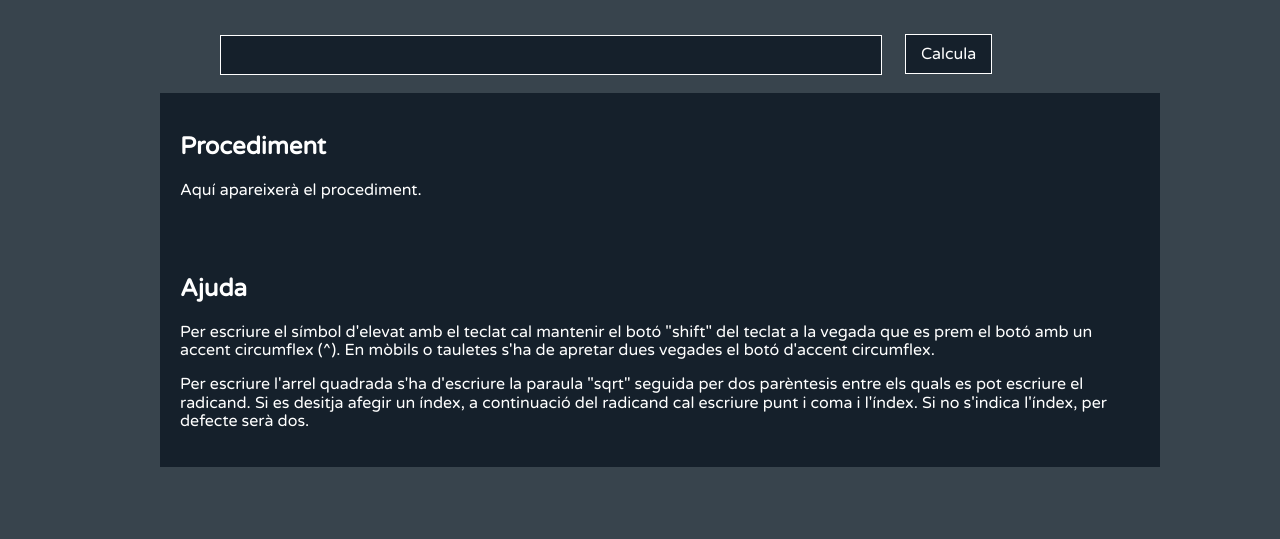
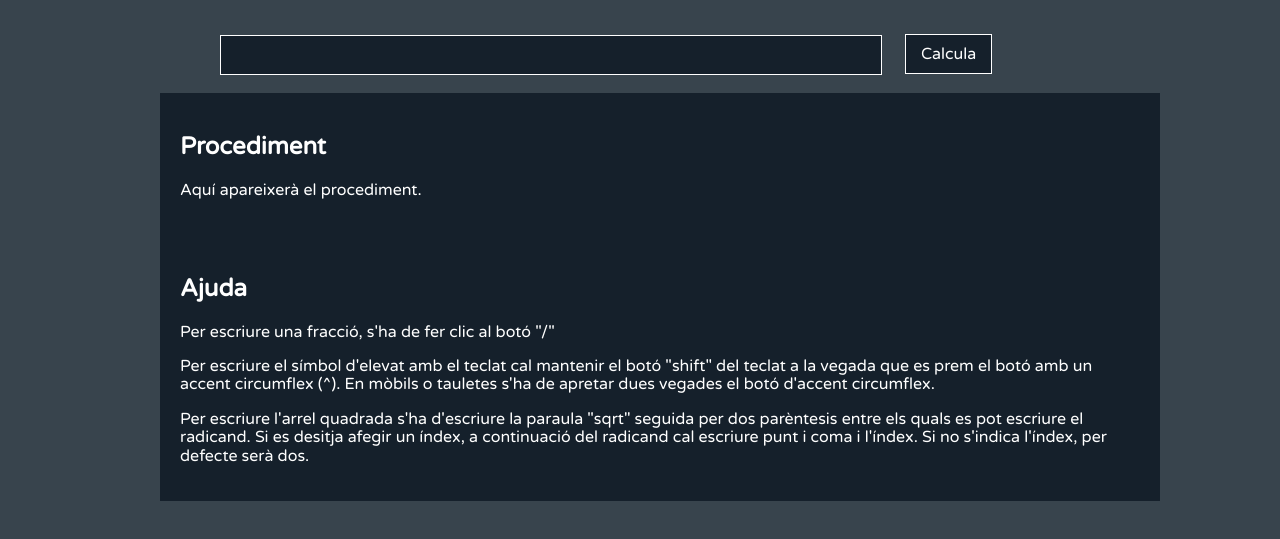
Before and after one commit to adesca17/adesca17.github.io, a plain HTML site: page index.html in a window 1280 px wide. Shown: the part 75-614 px from the top of the page. Drawn offline with nearby package versions, Linux system fonts and the light colour scheme.

Commit message:
S'han afegit canvis a l'apartat "ajuda"

```diff
--- a/index.html
+++ b/index.html
@@ -53,6 +53,7 @@
         <!-- L'apartat amb l'ajuda -->
         <article class="ajuda" id="seccio-ajuda">
             <h2>Ajuda</h2>
+            <p>Per escriure una fracció, s'ha de fer clic al botó "/"</p>
             <p>
                 Per escriure el símbol d'elevat amb el teclat cal mantenir el botó
                 "shift" del teclat a la vegada que es prem el botó amb un accent
```
